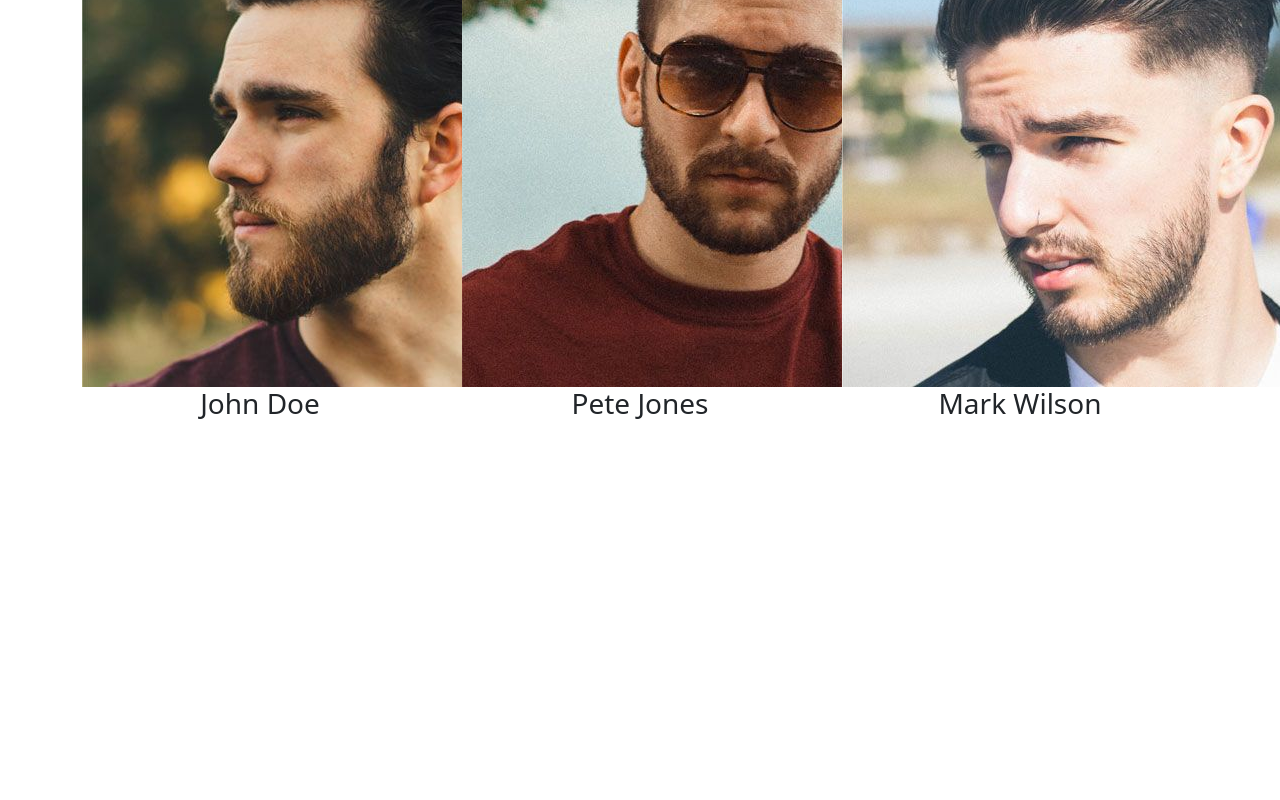
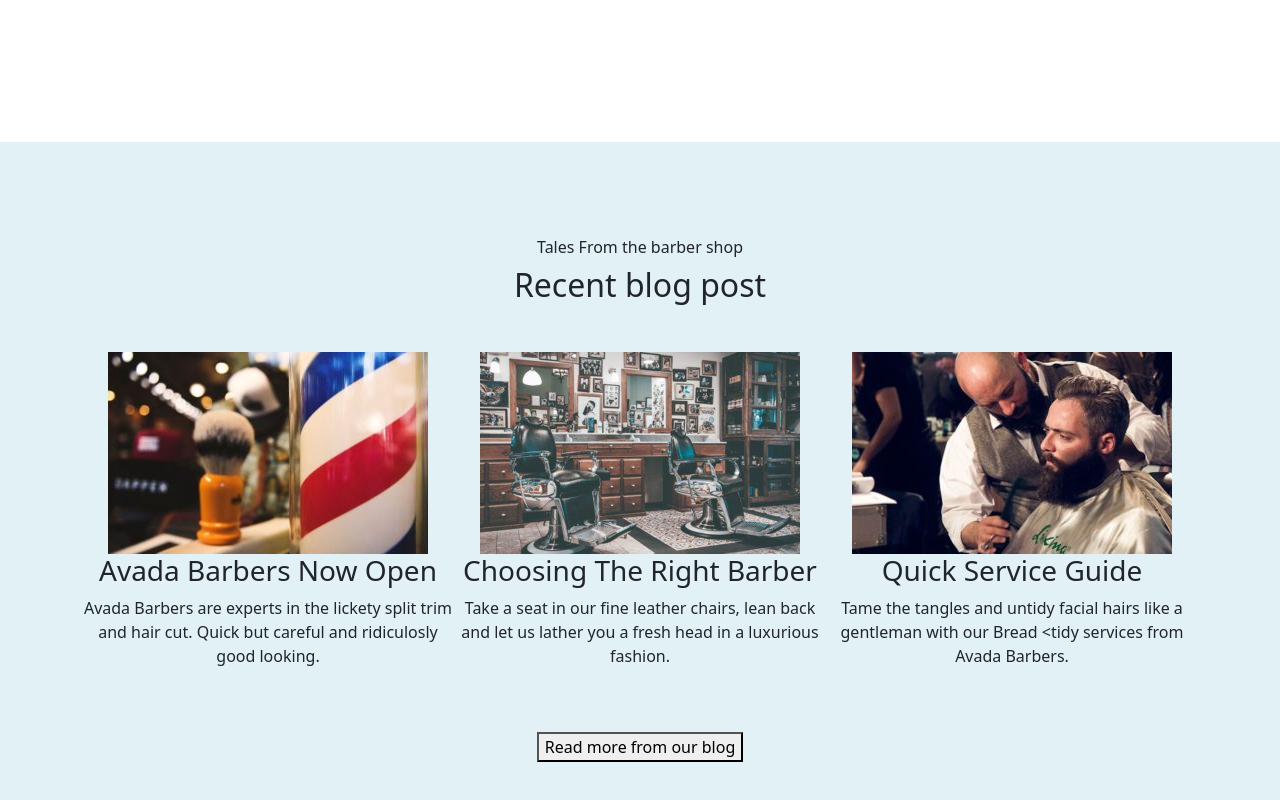
Before and after one commit to Andrearusso94/proj-html-vuejs, a Vue app: page / in a window 1280 px wide. Shown: the part 3601-4401 px from the top of the page. Before the commit the page ends 4173 px from the top, so only its background shows below. Built offline with nearby package versions, Linux system fonts and the light colour scheme; the HTML template or start-up script is replaced by a standard one.

Commit message:
add section blog

```diff
--- a/src/assets/partials/_variables.scss
+++ b/src/assets/partials/_variables.scss
@@ -2,5 +2,6 @@
 $darker: #505050;
 $dark: #111110;
 $light-dark: #b0b0b0;
+$light-grey: #e2f1f5;
 $another: #ae8652;
 $dc-font: 'Open Sans', sans-serif;
--- a/src/components/AppMain.vue
+++ b/src/components/AppMain.vue
@@ -2,10 +2,11 @@
 import Services from './Services.vue'
 import Products from './Products.vue'
 import Reviews from './Reviews.vue'
+import Blog from './Blog.vue'
 export default {
     name: 'AppMain',
     components: {
-        Services, Products, Reviews,
+        Services, Products, Reviews, Blog
     }
 }
 </script>
@@ -45,6 +46,7 @@
                 </div>
             </div>
             <Reviews></Reviews>
+            <Blog></Blog>
         </div>
 
     </main>
--- /dev/null
+++ b/src/components/Blog.vue
@@ -0,0 +1,62 @@
+<script>
+export default {
+    name: 'Blog',
+    data() {
+        return {
+            Blog: [
+                {
+                    image: '../assets/img/avadabarbers-second-blog-320x202.jpg',
+                    title: 'Avada Barbers Now Open',
+                    text: 'Avada Barbers are experts in the lickety split trim and hair cut. Quick but careful and ridiculosly good looking.'
+                },
+                {
+                    image: '../assets/img/avadabarbers-choosing-blog-320x202.jpg',
+                    title: 'Choosing The Right Barber',
+                    text: 'Take a seat in our fine leather chairs, lean back and let us lather you a fresh head in a luxurious fashion.'
+                },
+                {
+                    image: '../assets/img/avadabarbers-ourservice-blog-320x202.jpg',
+                    title: 'Quick Service Guide',
+                    text: 'Tame the tangles and untidy facial hairs like a gentleman with our Bread <tidy services from Avada Barbers.'
+                },]
+        }
+
+    },
+    methods: {
+        imagePath(urlImg) {
+            return new URL(urlImg, import.meta.url).href
+        }
+    }
+
+}
+</script>
+<template>
+    <div class="container-fluid py-5 blogs">
+        <div class="container py-5">
+            <h6 class="text-center">Tales From the barber shop</h6>
+            <h2 class="text-center">Recent blog post</h2>
+            <div class="row g-0 my-5">
+                <div v-for="item in Blog" class="col-4 service">
+                    <div class="single_service">
+                        <img :src="imagePath(item.image)" alt="">
+                        <h3>{{ item.title }}</h3>
+                        <p>{{ item.text }}</p>
+                    </div>
+                </div>
+
+            </div>
+            <div class="about text-center">
+                <button>Read more from our blog</button>
+            </div>
+
+        </div>
+    </div>
+</template>
+<style lang="scss" scoped>
+@use '../assets/partials/variables' as *;
+
+.blogs {
+    text-align: center;
+    background-color: $light-grey;
+}
+</style>
--- a/src/components/Reviews.vue
+++ b/src/components/Reviews.vue
@@ -5,17 +5,17 @@
         return {
             person: [
                 {
-                    img: '../assets/img/avadabarbers-trimcut-gallery6.jpg',
+                    img: '../assets/img/avadabarbers-trimcut-gallery6-200x200.jpg',
                     name: 'John Doe',
                     text: 'Lorem ipsum dolor sit, amet consectetur adipisicing elit. Tenetur dignissimos sit remaccusantium commodi mollitia numquam reiciendis, eligendi nostrum, illum quod est quibusdampraesentium recusandae necessitatibus? Quod optio tempora accusantium!'
                 },
                 {
-                    img: '../assets/img/avadabarbers-trimcut-gallery7.jpg',
+                    img: '../assets/img/avadabarbers-trimcut-gallery7-200x201.jpg',
                     name: 'Pete Jones',
                     text: 'Lorem ipsum dolor sit, amet consectetur adipisicing elit. Tenetur dignissimos sit re accusantium commodi mollitia numquam reiciendis, eligendi nostrum, illum quod est quibus  praesentium recusandae necessitatibus? Quod optio tempora accusantium!'
                 },
                 {
-                    img: '../assets/img/avadabarbers-trimcut-gallery3.jpg',
+                    img: '../assets/img/avadabarbers-trimcut-gallery3-200x201.jpg',
                     name: 'Mark Wilson',
                     text: 'Lorem ipsum dolor sit, amet consectetur adipisicing elit. Tenetur dignissimos sit accusantium commodi mollitia numquam reiciendis, eligendi nostrum, illum quod est quibusda praesentium recusandae necessitatibus? Quod optio tempora accusantium!'
                 },]
@@ -39,7 +39,7 @@
                 <div v-for="item in person" class="col-4 person">
                     <div class="single_person">
                         <p>{{ item.text }}</p>
-                        <img :src="imagePath(item.img)" alt="">
+                        <img class="rounded-circle" :src="imagePath(item.img)" alt="">
 
                         <h3>{{ item.name }}</h3>
 
@@ -56,5 +56,9 @@
 <style lang="scss" scoped>
 .person {
     text-align: center;
+
+    img {
+        width: 30%;
+    }
 }
 </style>
```
